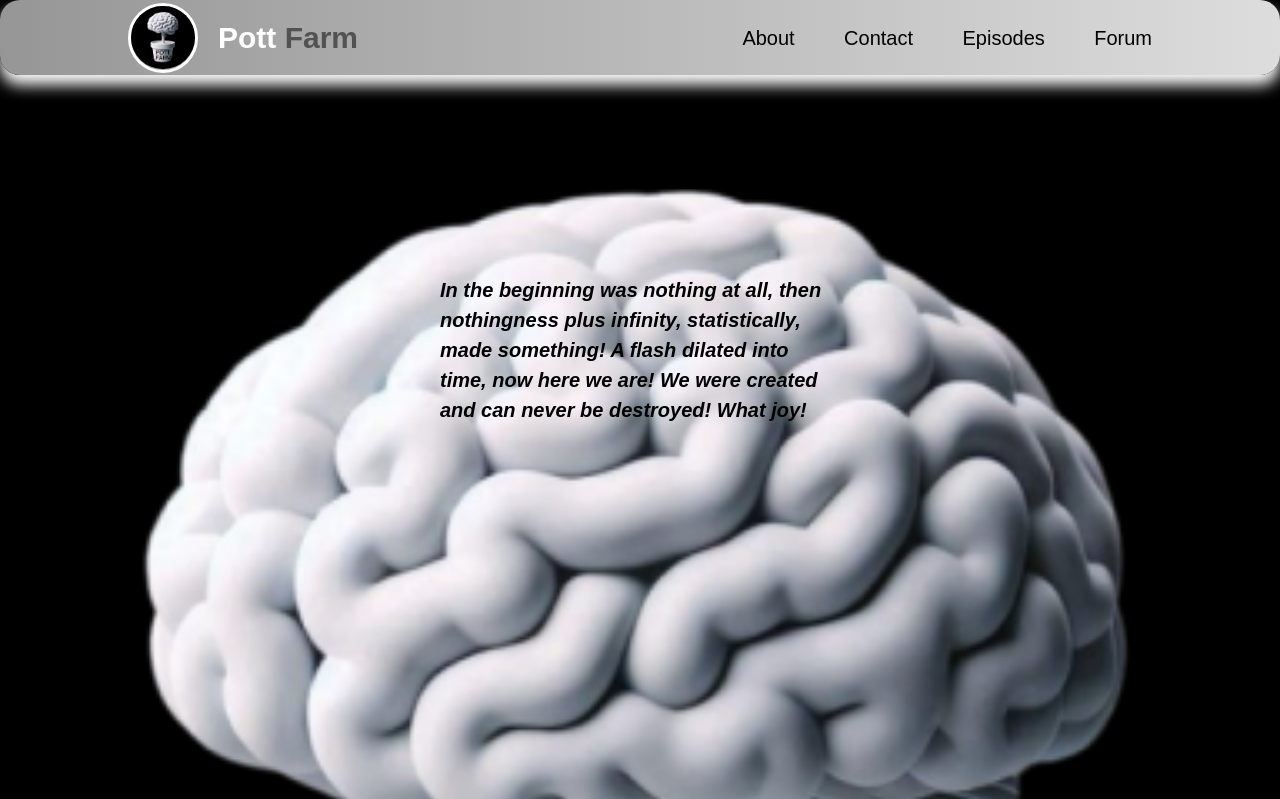
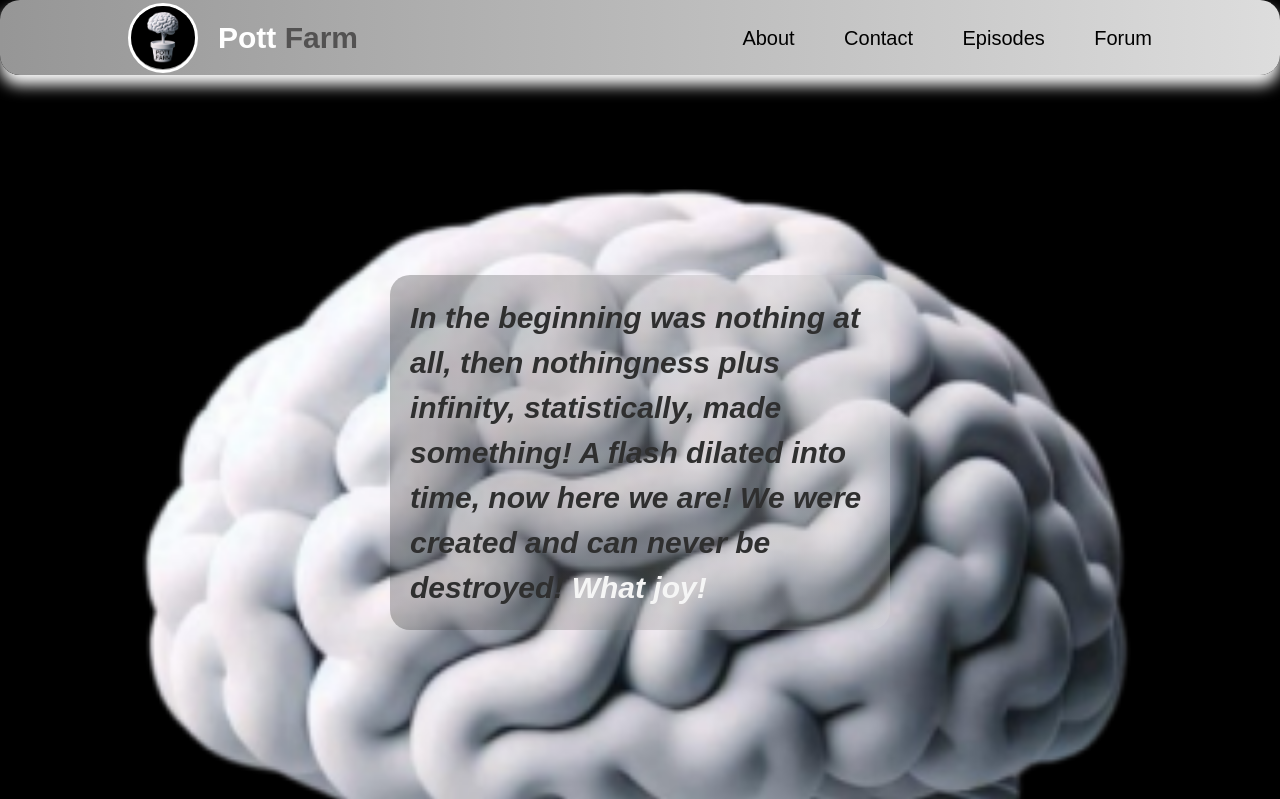
Before and after one commit to Tricaster26/pott-farm-web, a Next.js app: page / in a window 1280 px wide. Shown: the top 799 px of the page. Built offline with nearby package versions, Linux system fonts and the light colour scheme.

Commit message:
feat: added stying to intro background

```diff
--- a/app/app.css
+++ b/app/app.css
@@ -57,14 +57,21 @@
 }
 
 .quote-container {
-  width: 400px;
+  background-image: linear-gradient(
+    to right,
+    rgba(43, 43, 43, 0.3),
+    rgb(221, 221, 221, 0.3)
+  );
+  max-width: 500px;
+  width: 100%;
   font-style: italic;
   margin-top: 200px;
-  color: black;
-  font-size: 20px;
+  color: rgb(47, 47, 47);
+  font-size: 30px;
+  padding: 20px;
+  border-radius: 20px;
 
   .quote-text {
-    color: black;
     font-weight: bold;
   }
 }
--- a/app/page.tsx
+++ b/app/page.tsx
@@ -26,7 +26,8 @@ export default function Home() {
         <p className="quote-text">
           In the beginning was nothing at all, then nothingness plus infinity,
           statistically, made something! A flash dilated into time, now here we
-          are! We were created and can never be destroyed! What joy!
+          are! We were created and can never be destroyed!{" "}
+          <label className="text-[#f5f5f5]">What joy!</label>
         </p>
       </div>
     </div>
```
